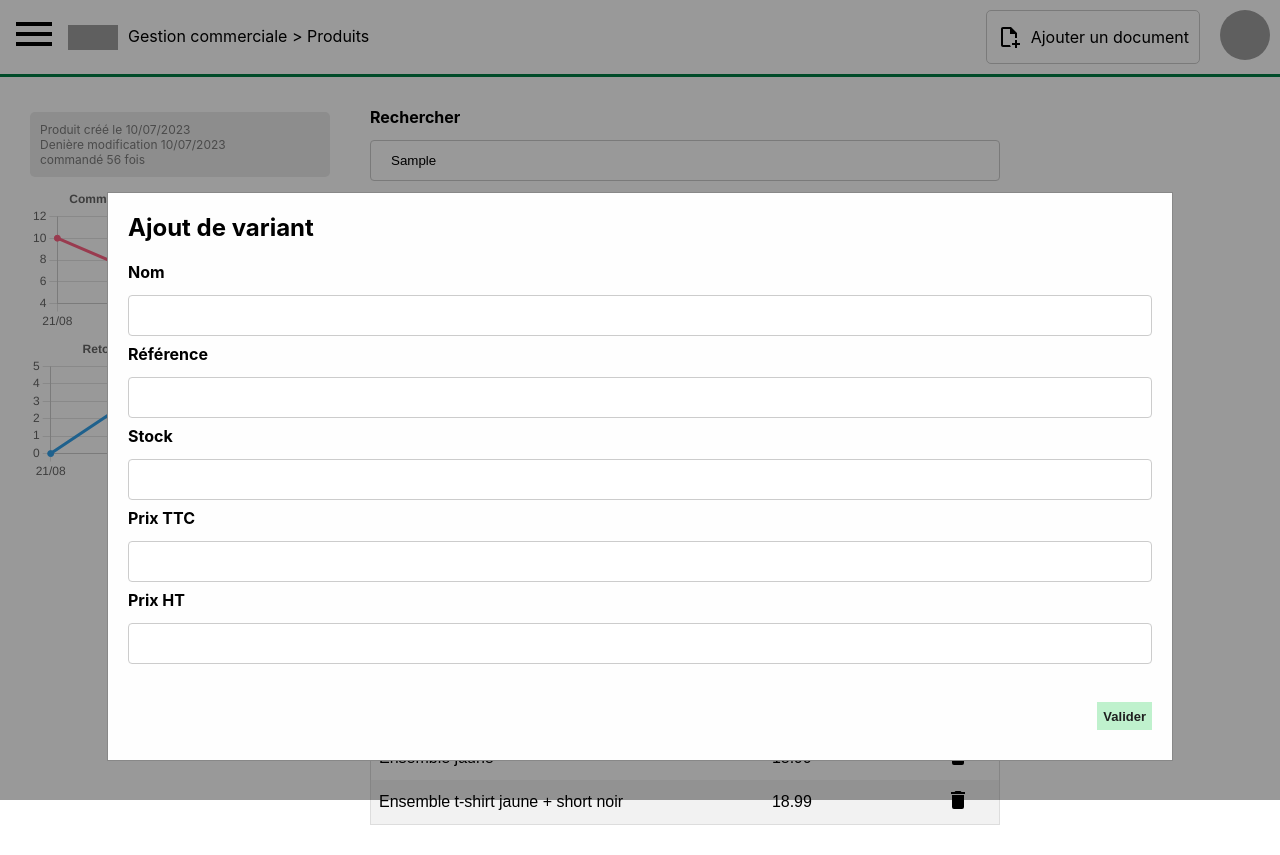
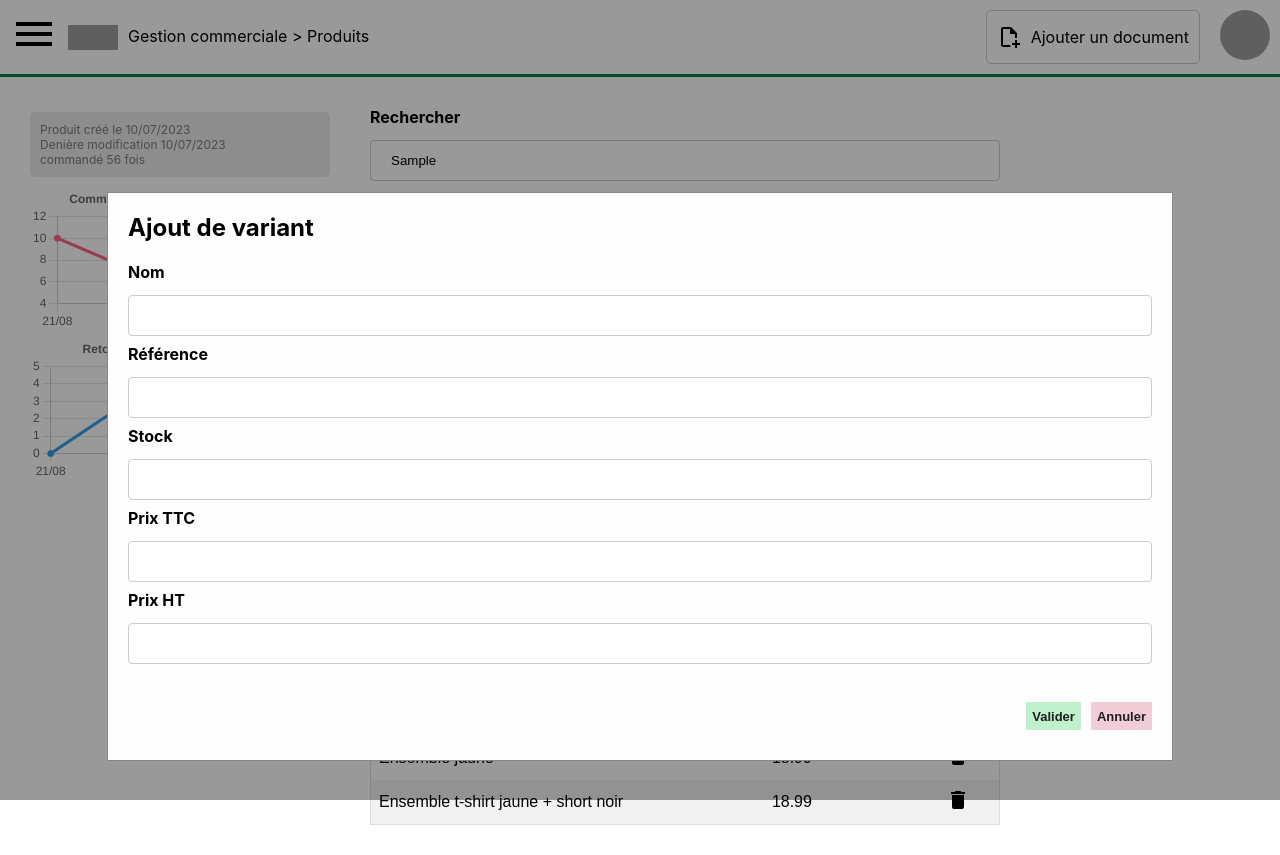
Before and after one commit to sebtex1/sage-frontend, a React (Create React App) app: page /produits/detail in a window 1280 px wide. Both pictures are taken after typing "Sample" into the empty fields and a click on the button "Ajouter variant". Built offline with nearby package versions, Linux system fonts and the light colour scheme; grey boxes are pictures that could not be loaded.

Commit message:
Feat: modal différent layout
+ modal peut cancel son action
+ modal peut afficher du texte
+ modal peut afficher une liste

```diff
--- a/package.json
+++ b/package.json
@@ -36,6 +36,7 @@
     ]
   },
   "devDependencies": {
+    "@babel/plugin-proposal-private-property-in-object": "^7.21.11",
     "eslint": "^8.49.0",
     "eslint-config-airbnb": "^19.0.4",
     "eslint-config-prettier": "^9.0.0",
--- a/src/components/ModalAction.js
+++ b/src/components/ModalAction.js
@@ -1,8 +1,18 @@
 import React from 'react'
 import styled from 'styled-components'
 import InputForm from './InputForm'
+import SelectForm from './SelectForm'
 
-function ModalAction({ title, model, data, button, onChange, submit }) {
+function ModalAction({
+  title,
+  model,
+  text,
+  data,
+  button,
+  onChange,
+  submit,
+  cancel,
+}) {
   return (
     <Modal>
       <ModalContent>
@@ -10,8 +20,19 @@ function ModalAction({ title, model, data, button, onChange, submit }) {
           <ModalTitle>{title}</ModalTitle>
         </ModalHeader>
         <ModalBody>
-          {model.map((item, index) => (
+          {text ? <p>{text}</p> : null}
+          {model?.map((item, index) => (
             <div key={index}>
+              {item.type === 'select' ? (
+                <SelectForm
+                  label={item.name}
+                  id={item.name}
+                  name={item.value}
+                  value={data[item.value]}
+                  onChange={onChange}
+                  list={item.list}
+                />
+              ) : (
                 <InputForm
                   label={item.name}
                   id={item.name}
@@ -19,11 +40,13 @@ function ModalAction({ title, model, data, button, onChange, submit }) {
                   value={data[item.value]}
                   onChange={onChange}
                 />
+              )}
             </div>
           ))}
         </ModalBody>
         <ModalFooter>
-          <Button onClick={submit}>{button}</Button>
+          <ButtonSubmit onClick={submit}>{button}</ButtonSubmit>
+          <ButtonCancel onClick={cancel}>Annuler</ButtonCancel>
         </ModalFooter>
       </ModalContent>
     </Modal>
@@ -71,7 +94,7 @@ const ModalFooter = styled.div`
   margin-top: 20px;
 `
 
-const Button = styled.button`
+const ButtonSubmit = styled.button`
   display: flex;
   align-items: center;
   height: 28px;
@@ -88,3 +111,22 @@ const Button = styled.button`
     background-color: #82e39d;
   }
 `
+
+const ButtonCancel = styled.button`
+  display: flex;
+  align-items: center;
+  height: 28px;
+  font-weight: bold;
+  font-size: 13px;
+  text-align: center;
+  background-color: #f1cdd7;
+  border: none;
+  color: #1f1f1f;
+  cursor: pointer;
+  transition: 0.3s;
+  margin: 10px 0;
+  margin-left: 10px;
+  &:hover {
+    background-color: #e39da4;
+  }
+`
--- a/src/components/TablePaged.js
+++ b/src/components/TablePaged.js
@@ -5,10 +5,6 @@ import { mdiDelete } from '@mdi/js'
 
 function TablePaged({ data, headers, itemsPerPage, rowClick, actions }) {
   const [currentPage, setCurrentPage] = useState(0)
-
-  //   const handlePageChange = ({ selected }) => {
-  //     setCurrentPage(selected)
-  //   }
 
   const offset = currentPage * itemsPerPage
   const currentPageData = data.slice(offset, offset + itemsPerPage)
--- a/src/pages/DetailProduit.js
+++ b/src/pages/DetailProduit.js
@@ -25,9 +25,9 @@ function DetailProduit() {
   })
   const [modalBundle, setModalBundle] = React.useState(false)
   const [dataModalBundle, setDataModalBundle] = React.useState({
-    name: '',
-    sell_price: '',
+    bundleToAdd: '',
   })
+  const [modalSupprimer, setModalSupprimer] = React.useState(false)
 
   React.useEffect(() => {
     console.log({ produitName, produitVariant, produitTracker })
@@ -36,6 +36,10 @@ function DetailProduit() {
   React.useEffect(() => {
     console.log(dataModalVariant)
   }, [dataModalVariant])
+
+  React.useEffect(() => {
+    console.log(dataModalBundle)
+  }, [dataModalBundle])
 
   // const menu = [{ name: 'Infos' }, { name: 'Type' }, { name: 'Stock' }]
   const labels = ['21/08', '28/08', '04/09']
@@ -73,6 +77,7 @@ function DetailProduit() {
     { name: 'Ensemble jaune', sell_price: 18.99 },
     { name: 'Ensemble t-shirt jaune + short noir', sell_price: 18.99 },
   ]
+  const listBundle = ['Ensemble jaune', 'Ensemble t-shirt jaune + short noir']
   return (
     <Div>
       <PageColumn>
@@ -150,9 +155,13 @@ function DetailProduit() {
             submit={() => {
               setModalVariant(false)
             }}
+            cancel={() => {
+              setModalVariant(false)
+            }}
           />
         ) : null}
         {variantsData ? (
+          <>
             <TablePaged
               data={variantsData}
               headers={[
@@ -164,8 +173,22 @@ function DetailProduit() {
                 { name: '', value: 'actions' },
               ]}
               itemsPerPage={5}
-            actions={[{ callback: () => console.log('Supprimer') }]}
+              actions={[{ callback: () => setModalSupprimer(true) }]}
             />
+            {modalSupprimer ? (
+              <ModalAction
+                title="Suppression de variant"
+                text={`Êtes-vous sûr de vouloir supprimer le variant ${produitVariant} ?`}
+                button="Supprimer"
+                submit={() => {
+                  setModalSupprimer(false)
+                }}
+                cancel={() => {
+                  setModalSupprimer(false)
+                }}
+              />
+            ) : null}
+          </>
         ) : null}
         <DivSpaceBetween>
           <H1>Bundles</H1>
@@ -177,10 +200,14 @@ function DetailProduit() {
         </DivSpaceBetween>
         {modalBundle ? (
           <ModalAction
-            title="Ajout de bundle"
+            title="Ajout dans un bundle"
             model={[
-              { name: 'Nom', value: 'name' },
-              { name: 'Prix de vente', value: 'sell_price' },
+              {
+                name: 'Bundle',
+                value: 'bundleToAdd',
+                type: 'select',
+                list: listBundle,
+              },
             ]}
             data={dataModalBundle}
             button="Valider"
@@ -191,6 +218,9 @@ function DetailProduit() {
               })
             }
             submit={() => {
+              setModalBundle(false)
+            }}
+            cancel={() => {
               setModalBundle(false)
             }}
           />
```
Also changed, not shown: 1 other file (tests, documents, lock files or other folders). Lines whose indentation alone changed are shown as unchanged.
